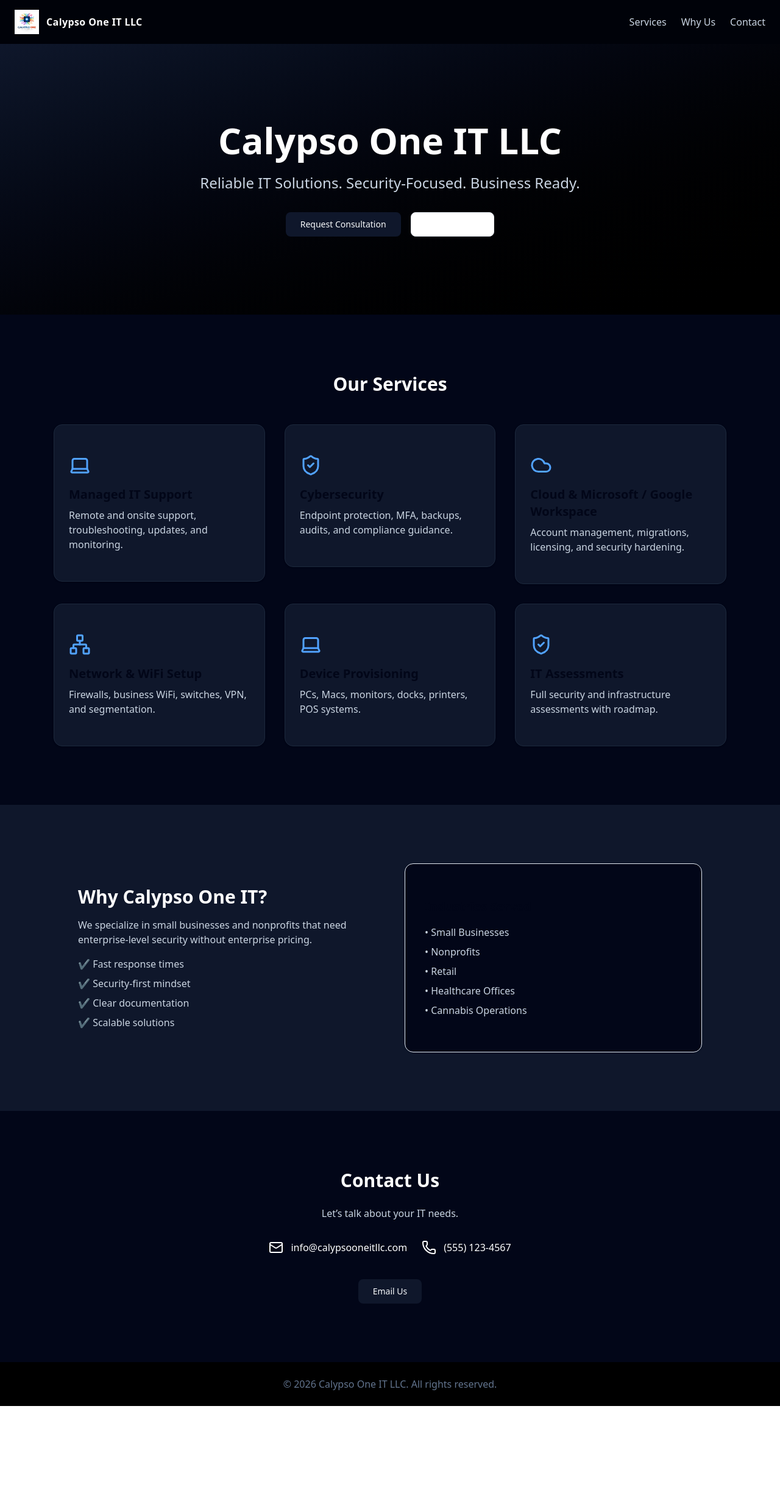
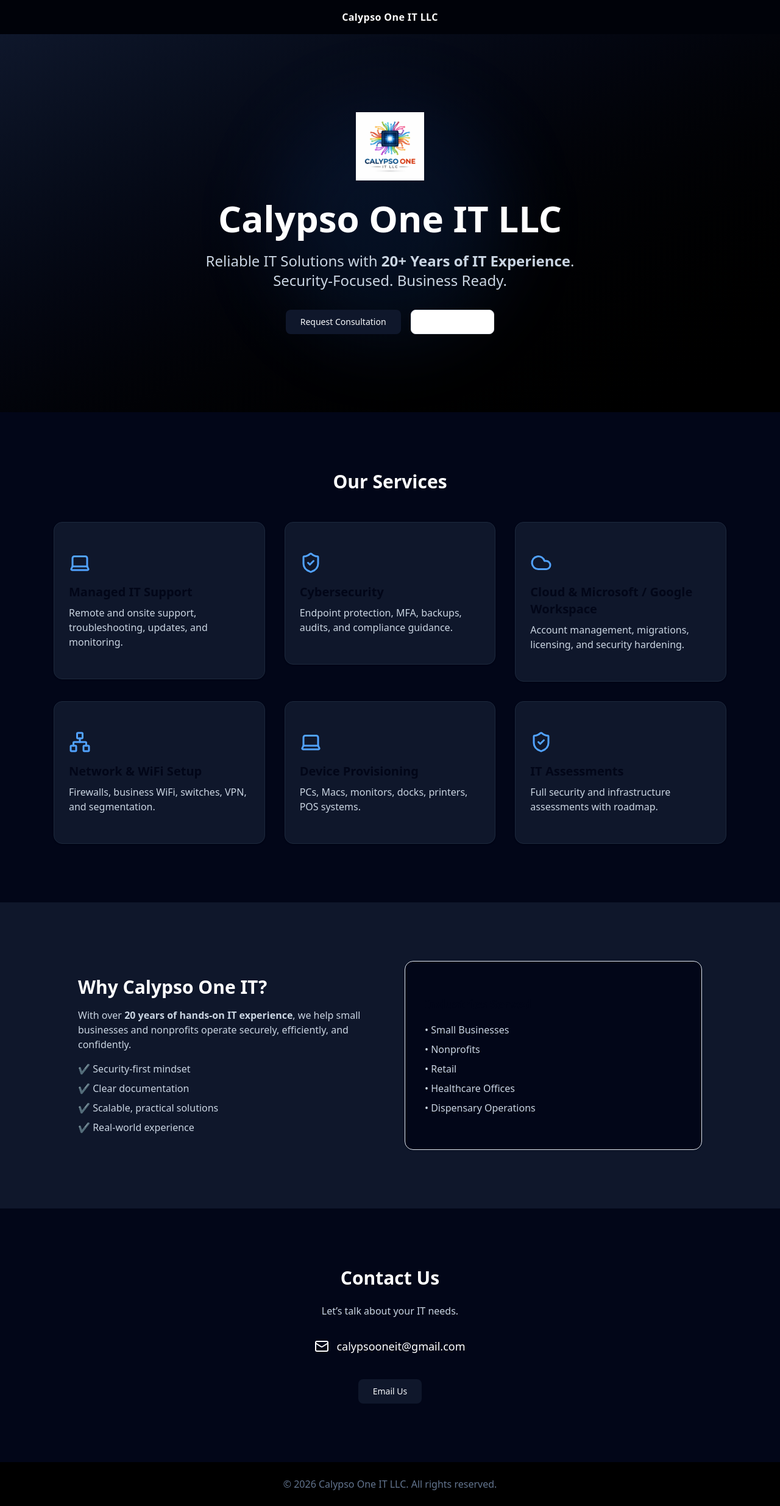
Before and after one commit to calypsooneit-rgb/calypsooneitllc, a Next.js app: page / in a window 1280 px wide. Shown: the whole page at 61% size. Before the commit the page ends 2306 px from the top, so only its background shows below. Built offline with nearby package versions, Linux system fonts and the light colour scheme.

Commit message:
Link Request Consultation button to email

```diff
--- a/app/page.tsx
+++ b/app/page.tsx
@@ -3,46 +3,58 @@
 import { motion } from "framer-motion";
 import { Card, CardContent } from "@/components/ui/card";
 import { Button } from "@/components/ui/button";
-import { Mail, Phone, ShieldCheck, Cloud, Laptop, Network } from "lucide-react";
+import { Mail, ShieldCheck, Cloud, Laptop, Network } from "lucide-react";
 
 export default function Page() {
   return (
     <div className="min-h-screen bg-slate-950 text-white">
 
       {/* HEADER */}
-      <header className="flex items-center justify-between px-6 py-4 bg-black/60 backdrop-blur sticky top-0 z-50">
-        <div className="flex items-center gap-3">
-          <img
-            src="/calypso-one-it-logo.png"
-            alt="Calypso One IT LLC Logo"
-            className="h-10 w-auto"
-          />
-          <span className="font-semibold tracking-wide">
-            Calypso One IT LLC
-          </span>
-        </div>
-        <nav className="hidden md:flex gap-6 text-slate-300">
-          <a href="#services" className="hover:text-white">Services</a>
-          <a href="#why" className="hover:text-white">Why Us</a>
-          <a href="#contact" className="hover:text-white">Contact</a>
-        </nav>
+      <header className="flex items-center justify-center px-6 py-4 bg-black/60 backdrop-blur sticky top-0 z-50">
+        <span className="font-semibold tracking-wide">
+          Calypso One IT LLC
+        </span>
       </header>
 
       {/* HERO */}
-      <section className="relative flex flex-col items-center justify-center text-center px-6 py-32 bg-gradient-to-br from-slate-900 to-black">
+      <section className="relative flex flex-col items-center justify-center text-center px-6 py-32 bg-gradient-to-br from-slate-900 to-black overflow-hidden">
+
+        {/* Logo glow */}
+        <div className="absolute inset-0 flex items-center justify-center">
+          <div className="w-96 h-96 rounded-full bg-blue-500/10 blur-3xl" />
+        </div>
+
+        {/* Logo */}
+        <motion.img
+          src="/calypso-one-it-logo.png"
+          alt="Calypso One IT LLC Logo"
+          className="h-28 w-auto mb-8 relative z-10"
+          initial={{ opacity: 0, scale: 0.9 }}
+          animate={{ opacity: 1, scale: 1 }}
+          transition={{ duration: 0.8 }}
+        />
+
         <motion.h1
           initial={{ opacity: 0, y: 20 }}
           animate={{ opacity: 1, y: 0 }}
-          transition={{ duration: 0.8 }}
-          className="text-5xl md:text-6xl font-bold mb-6"
+          transition={{ duration: 0.8, delay: 0.1 }}
+          className="text-5xl md:text-6xl font-bold mb-6 relative z-10"
         >
           Calypso One IT LLC
         </motion.h1>
-        <p className="text-xl md:text-2xl max-w-2xl text-slate-300 mb-8">
-          Reliable IT Solutions. Security-Focused. Business Ready.
+
+        <p className="text-xl md:text-2xl max-w-2xl text-slate-300 mb-8 relative z-10">
+          Reliable IT Solutions with <strong>20+ Years of IT Experience</strong>.
+          Security-Focused. Business Ready.
         </p>
-        <div className="flex gap-4">
-          <Button size="lg">Request Consultation</Button>
+
+        <div className="flex gap-4 relative z-10">
+          <a href="mailto:calypsooneit@gmail.com?subject=Request%20Consultation">
+  <Button size="lg">
+    Request Consultation
+  </Button>
+</a>
+
           <Button size="lg" variant="outline">View Services</Button>
         </div>
       </section>
@@ -66,15 +78,17 @@
           <div>
             <h2 className="text-3xl font-bold mb-4">Why Calypso One IT?</h2>
             <p className="text-slate-300 mb-4">
-              We specialize in small businesses and nonprofits that need enterprise-level security without enterprise pricing.
+              With over <strong>20 years of hands-on IT experience</strong>, we help
+              small businesses and nonprofits operate securely, efficiently, and confidently.
             </p>
             <ul className="space-y-2 text-slate-300">
-              <li>✔ Fast response times</li>
               <li>✔ Security-first mindset</li>
               <li>✔ Clear documentation</li>
-              <li>✔ Scalable solutions</li>
+              <li>✔ Scalable, practical solutions</li>
+              <li>✔ Real-world experience</li>
             </ul>
           </div>
+
           <Card className="bg-slate-950">
             <CardContent className="p-8">
               <h3 className="text-xl font-semibold mb-4">Industries Served</h3>
@@ -83,7 +97,7 @@
                 <li>• Nonprofits</li>
                 <li>• Retail</li>
                 <li>• Healthcare Offices</li>
-                <li>• Cannabis Operations</li>
+                <li>• Dispensary Operations</li>
               </ul>
             </CardContent>
           </Card>
@@ -94,15 +108,20 @@
       <section id="contact" className="px-6 py-24 max-w-4xl mx-auto text-center">
         <h2 className="text-3xl font-bold mb-6">Contact Us</h2>
         <p className="text-slate-300 mb-8">Let’s talk about your IT needs.</p>
-        <div className="flex flex-col md:flex-row justify-center gap-6">
-          <div className="flex items-center gap-3">
-            <Mail /> info@calypsooneitllc.com
-          </div>
-          <div className="flex items-center gap-3">
-            <Phone /> (555) 123-4567
-          </div>
+
+        <div className="flex items-center justify-center gap-3 text-lg">
+          <Mail />
+          <a
+            href="mailto:calypsooneit@gmail.com"
+            className="hover:text-blue-400"
+          >
+            calypsooneit@gmail.com
+          </a>
         </div>
-        <Button className="mt-10" size="lg">Email Us</Button>
+
+        <Button className="mt-10" size="lg">
+          Email Us
+        </Button>
       </section>
 
       <footer className="bg-black text-center py-6 text-slate-500">
```
